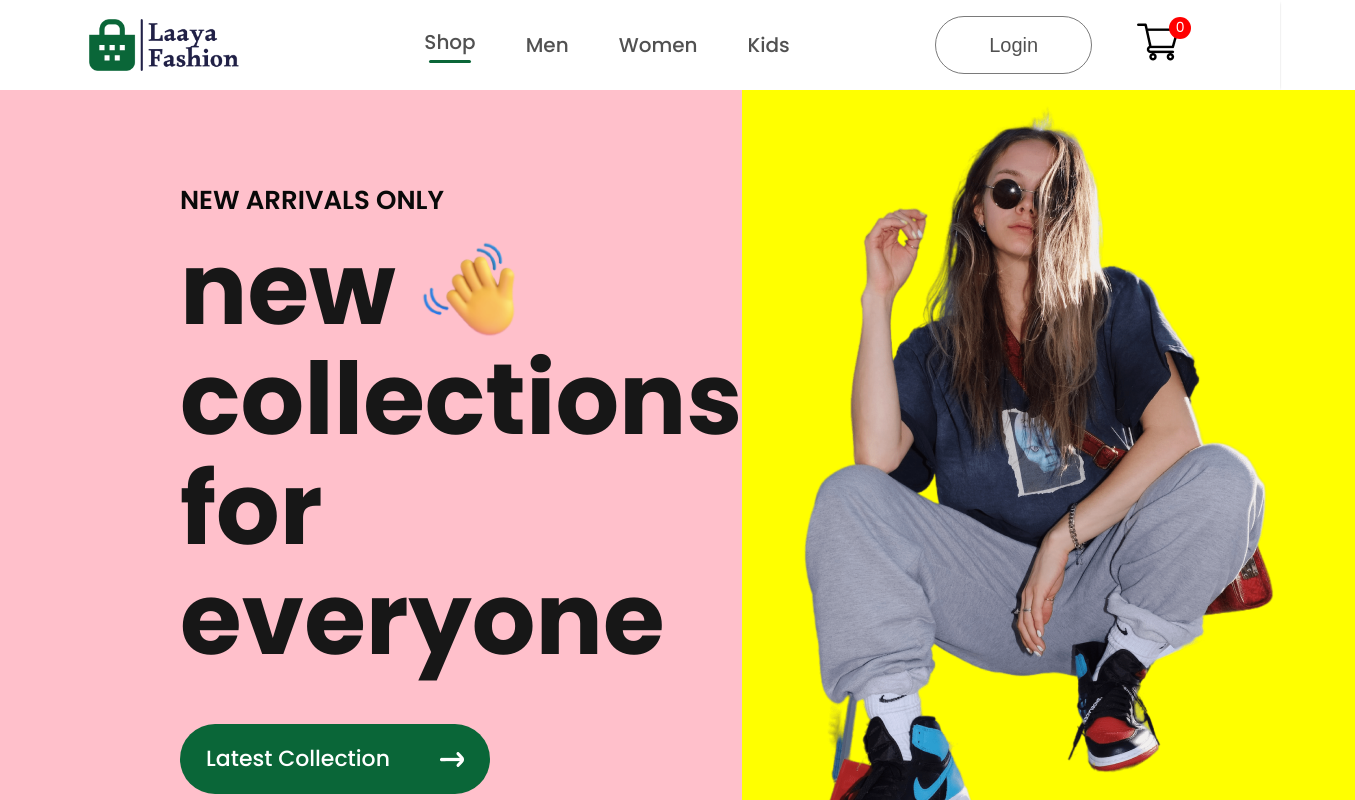
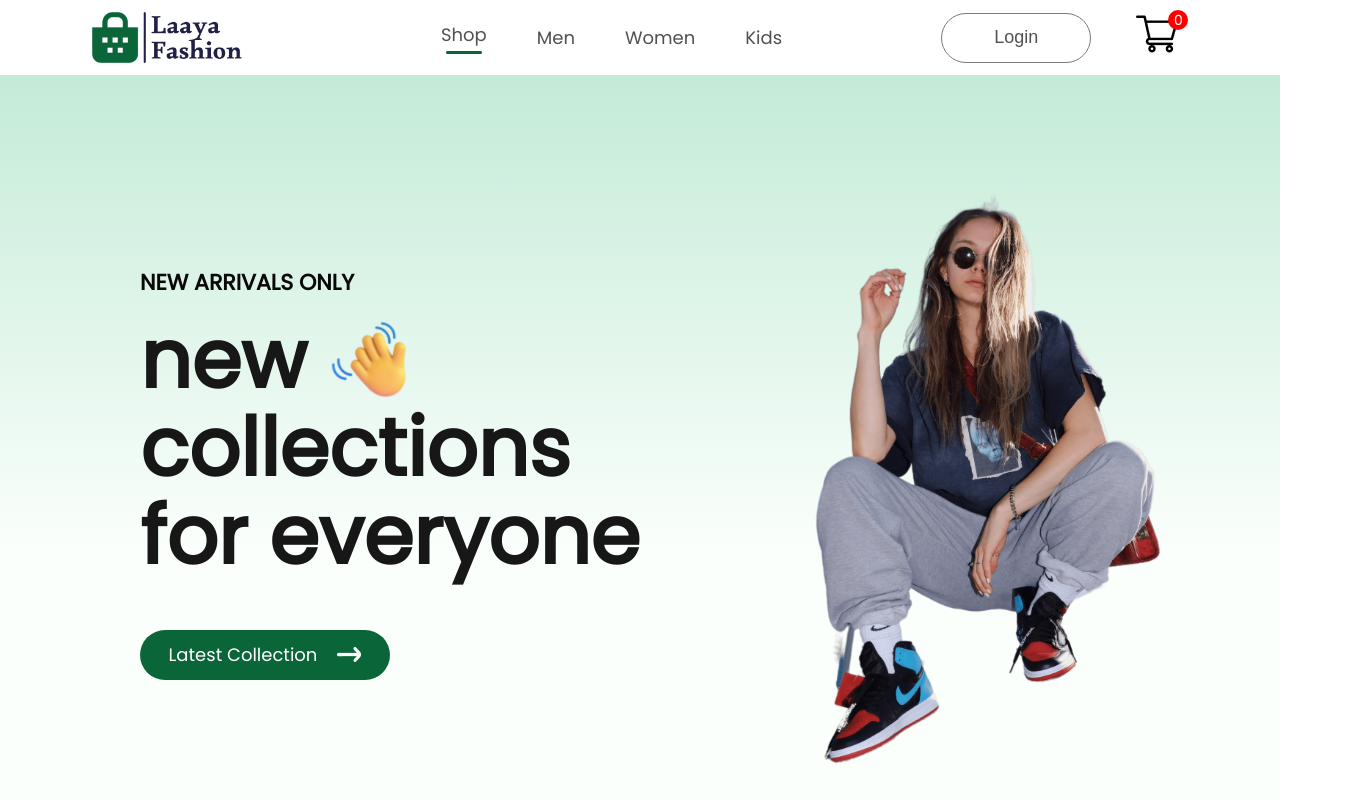
Before and after one commit to Laayaa94/CODSOFT-E-Commerse, a React (Create React App) app: page / in a window 1280 px wide. Shown: the top 800 px of the page, 1355 px wide, since content can reach past the window. Built offline with nearby package versions, Linux system fonts and the light colour scheme.

Commit message:
changed hero font size, padding

```diff
--- a/public/index.html
+++ b/public/index.html
@@ -13,8 +13,8 @@
 
     <link rel="manifest" href="%PUBLIC_URL%/manifest.json" />
     <link rel="preconnect" href="https://fonts.googleapis.com">
-<link rel="preconnect" href="https://fonts.gstatic.com" crossorigin>
-<link href="https://fonts.googleapis.com/css2?family=Poppins:ital,wght@0,100;0,200;0,300;0,400;0,500;0,600;0,700;0,800;0,900;1,100;1,200;1,300;1,400;1,500;1,600;1,700;1,800;1,900&display=swap" rel="stylesheet">
+    <link rel="preconnect" href="https://fonts.gstatic.com" crossorigin>
+    <link href="https://fonts.googleapis.com/css2?family=Poppins&display=swap" rel="stylesheet">
 
     <title>Laaya Fashion</title>
   </head>
--- a/src/Components/Hero/Hero.css
+++ b/src/Components/Hero/Hero.css
@@ -1,7 +1,7 @@
 .hero{
       height: 100vh;
     /*background:linear-gradient(180deg,#fde1ff,#e1ffea22 60%);*/
-      background:linear-gradient(180deg,#dafaea,#e1ffea22 60%);
+      background:linear-gradient(180deg,#c4ebd7,#e1ffea22 60%);
       display: flex;
 }
 .heroLeft{
@@ -10,18 +10,17 @@
      flex-direction: column;
      justify-content: center;
      gap: 20px;
-     padding-left: 180px;
+     padding-left: 140px;
      line-height: 1.1;
-     background-color: pink;
 }
 .heroLeft h2{
     color: #090909;
-    font-size: 26px;
+    font-size: 22px;
     font-weight: 600;
 }
 .heroLeft p{
     color: #171717;
-    font-size: 100px;
+    font-size: 80px;
     font-weight: 700;
 }
 .handIcon{
@@ -30,20 +29,20 @@
     gap: 20px;
 }
 .handIcon img{
-    width: 105px;
+    width: 85px;
 }
 .heroLatestBtn{
     display: flex;
     justify-content: center;
     align-items: center;
-    gap: 50px;
-    width: 310px;
-    height: 70px;
+    gap: 20px;
+    width: 250px;
+    height: 50px;
     border-radius: 75px;
     margin-top: 30px;
     background-color: #0a6638;
     color: white;
-    font-size: 22px;
+    font-size: 18px;
     font-weight: 500;
 }
 .heroRight{
@@ -51,6 +50,8 @@
     display: flex;
     align-items: center;
     justify-content: center;
-    background-color: yellow;
 
 }
+.heroRight img{
+    width: 450px;
+}
--- a/src/Components/NavBar/NavBar.css
+++ b/src/Components/NavBar/NavBar.css
@@ -2,7 +2,7 @@
 .navbar {
     display: flex;
     justify-content: space-around;
-    padding: 16px;
+    padding: 12px;
     box-shadow: 0 1px 3px -2px black;
 }
 
@@ -20,7 +20,7 @@
     align-items: center;
     list-style: none;
     gap: 50px;
-    font-size: 20px;
+    font-size: 18px;
     font-weight: 500;
     color: #515151;
 }
@@ -54,13 +54,13 @@
 }
 
 .nav-login-cart button {
-    width: 157px;
-    height: 58px;
+    width: 150px;
+    height: 50px;
     outline: none;
     border: 1px solid #7a7a7a;
     border-radius: 75px;
     color: #515151;
-    font-size: 20px;
+    font-size: 18px;
     font-weight: 500;
     background: white;
     cursor: pointer;
@@ -71,8 +71,8 @@
 }
 
 .nav-login-cart .nav-cart-count {
-    width: 22px;
-    height: 22px;
+    width: 20px;
+    height: 20px;
     display: flex;
     justify-content: center;
     align-items: center;
--- a/src/index.css
+++ b/src/index.css
@@ -7,7 +7,8 @@ body {
   margin: 0;
   -webkit-font-smoothing: antialiased;
   -moz-osx-font-smoothing: grayscale;
-  font-family: 'poppins';
+  font-family: 'Poppins';
+
 }
 
 code {
```
